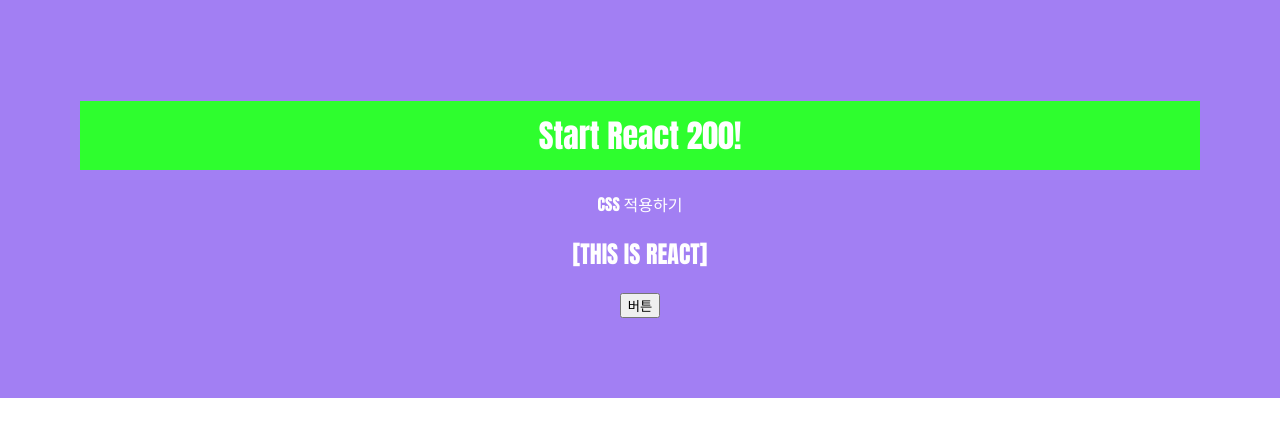
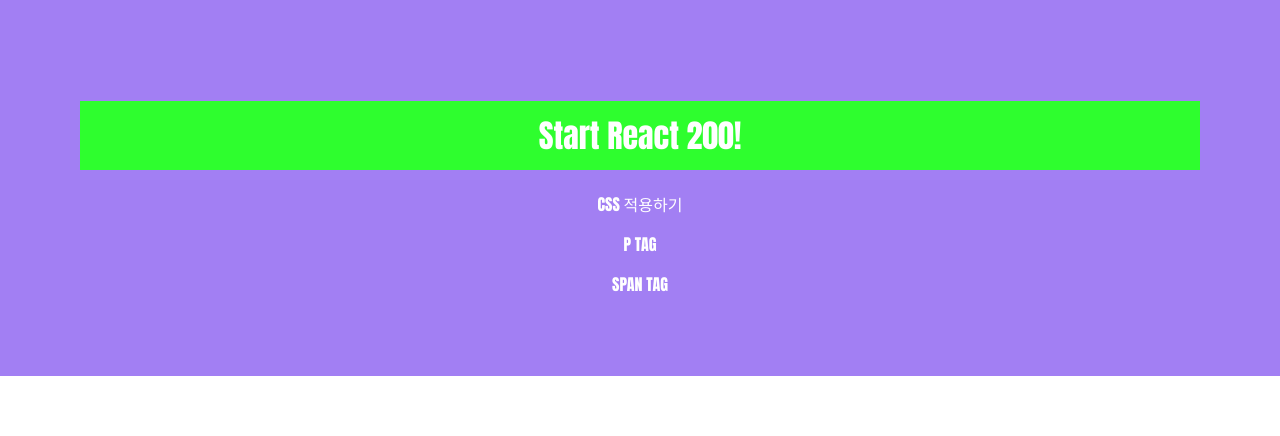
Before and after one commit to my-choe/react200, a React (Create React App) app: page / in a window 1280 px wide. Shown: the top 436 px of the page. Built offline with nearby package versions, Linux system fonts and the light colour scheme.

Commit message:
032 Fragments 사용하기

```diff
--- a/src/App.js
+++ b/src/App.js
@@ -1,13 +1,13 @@
 import React from 'react';
 import './App.css';
-import ReactHook from './R031_ReactHook';
+import Fragments from './R032_Fragments';
 
 function App() {
   return (
     <div>
       <h1>Start React 200!</h1>
       <p>CSS 적용하기</p>
-      <ReactHook/>
+      <Fragments/>
     </div>
   );
 }
--- /dev/null
+++ b/src/R032_Fragments.js
@@ -0,0 +1,22 @@
+import React, { Component } from 'react';
+/**
+ * 컴포넌트 단위로 element를 return할 때 하나의 <html>태그로 전체를 감싸지 않으면 에러 발생.
+ * 이 때 <Fragments> 태그로 감싸면 불필요한 <html> 태그를 추가하지 않고 사용할 수 있다.
+ * <Fragments>태그를약식으로 다음과 같이 사용할 수 있다.
+ * <>
+ *   <p>P TAG</p>
+ *   <span>SPAN TAG</span>
+ * </>
+ */
+class R032_Fragments extends Component {
+    render() {
+        return (
+            <React.Fragment>
+                <p>P TAG</p>
+                <span>SPAN TAG</span>
+            </React.Fragment>
+        )
+    }
+}
+
+export default R032_Fragments;
```
